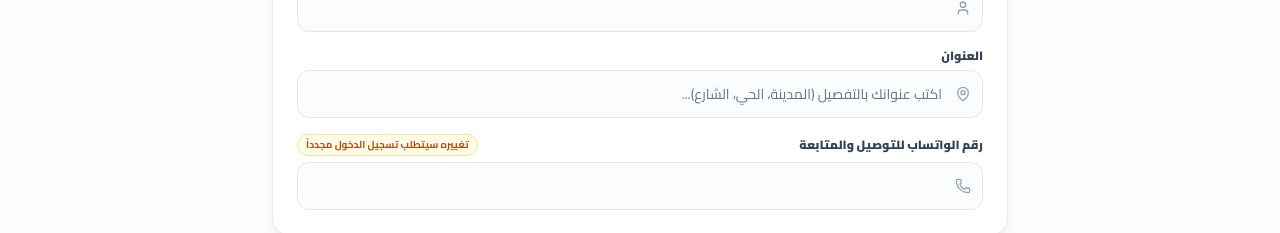
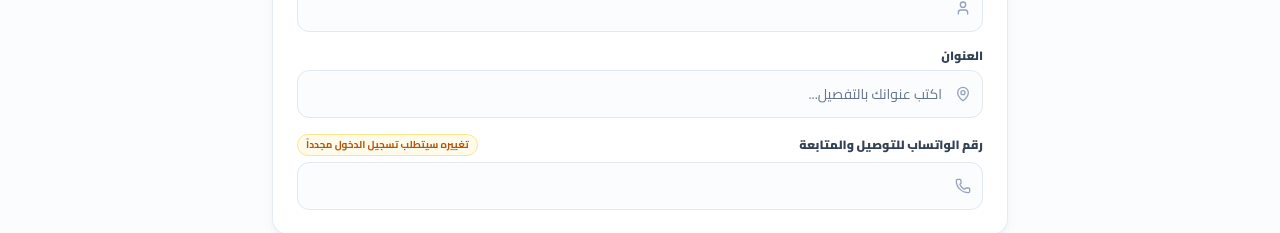
Before and after one commit to eng0youssef/belgomla-frontend, a Next.js app: page /dashboard/settings in a window 1280 px wide. Shown: the part 291-524 px from the top of the page. Built offline with nearby package versions, Linux system fonts and the light colour scheme; no server answers.

Commit message:
feat(ui): clean up address placeholders across all forms

```diff
--- a/src/app/dashboard/settings/page.tsx
+++ b/src/app/dashboard/settings/page.tsx
@@ -170,7 +170,7 @@ export default function ProfileSettingsPage() {
                   required
                   value={villageName}
                   onChange={(e) => setVillageName(e.target.value)}
-                  placeholder="اكتب عنوانك بالتفصيل (المدينة، الحي، الشارع)..."
+                  placeholder="اكتب عنوانك بالتفصيل..."
                   className="h-12 bg-slate-50/50"
                 />
               </div>
--- a/src/app/product/[id]/page.tsx
+++ b/src/app/product/[id]/page.tsx
@@ -380,7 +380,7 @@ export default function ProductPage() {
                         icon={<MapPin className="w-4 h-4 text-slate-400" />}
                         value={formData.villageName}
                         onChange={(e) => setFormData({ ...formData, villageName: e.target.value })}
-                        placeholder="اكتب عنوان التوصيل بالتفصيل (المدينة، الحي، الشارع)..."
+                        placeholder="اكتب عنوان التوصيل بالتفصيل..."
                         className="h-12 text-sm bg-slate-50/50"
                         required
                       />
--- a/src/app/register/page.tsx
+++ b/src/app/register/page.tsx
@@ -232,7 +232,7 @@ export default function CustomerRegisterPage() {
                     onChange={(e) =>
                       setFormData({ ...formData, villageName: e.target.value })
                     }
-                    placeholder="اكتب عنوانك بالتفصيل (المدينة، الحي، الشارع)..."
+                    placeholder="اكتب عنوانك بالتفصيل..."
                     className="h-12 bg-slate-50/50"
                     required
                   />
```
